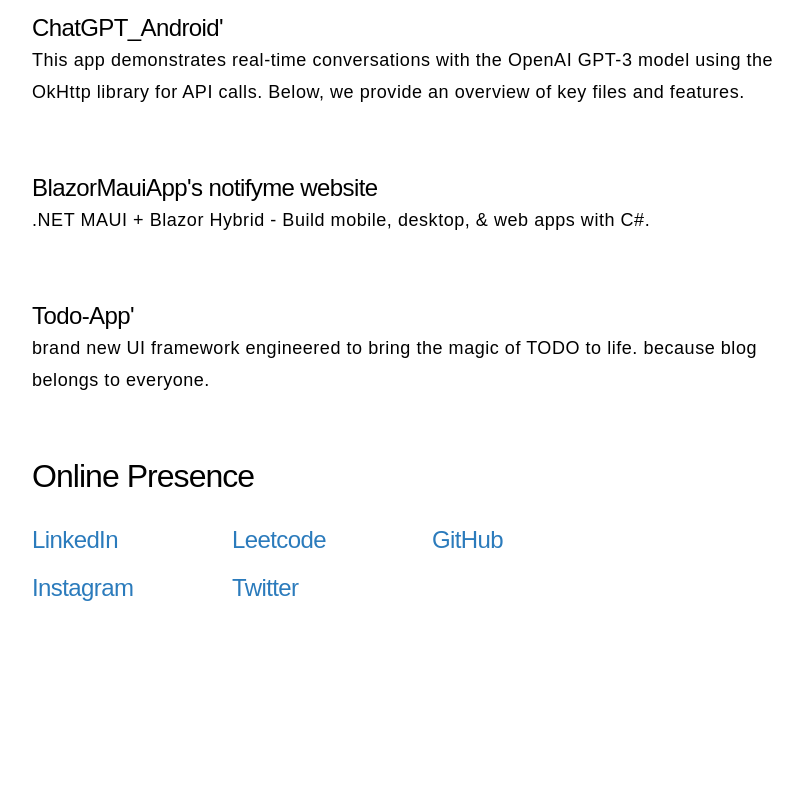
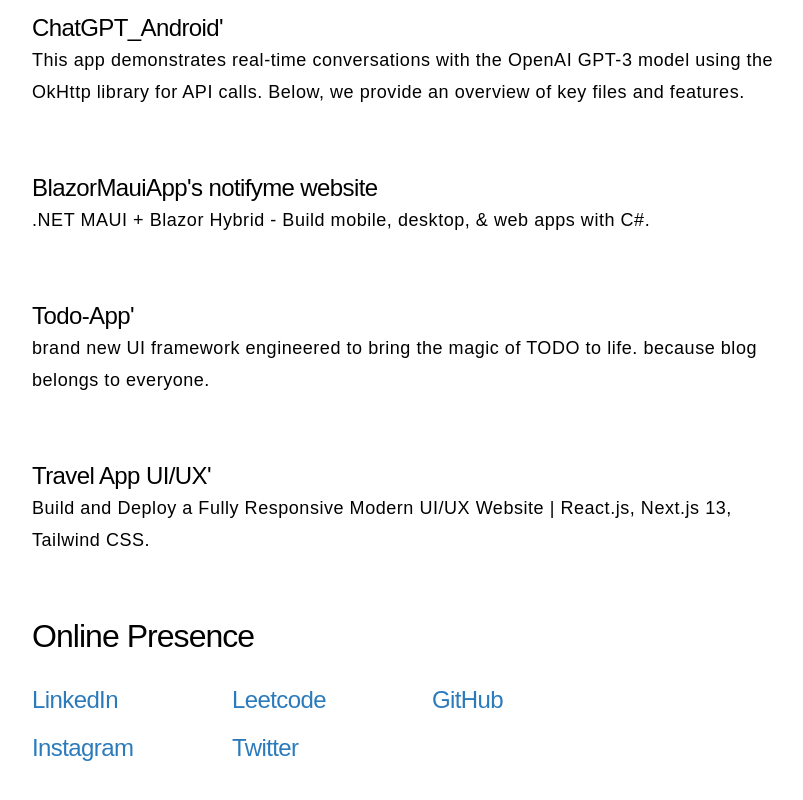
Before and after one commit to P-mistry/P-mistry.github.io, a plain HTML site: page index.html in a window 1280 px wide. Shown: the part 859-1659 px from the top of the page, without its empty margins (224-1027 px from the left). Before the commit the page ends 1543 px from the top, so only its background shows below. Drawn offline with Linux system fonts and the light colour scheme; a web font is replaced by a local one.

Commit message:
add project

```diff
--- a/index.html
+++ b/index.html
@@ -766,6 +766,12 @@
                     <p class="styles__WorkDescription-sc-os7e6w-8 gYsoWA">brand new UI framework engineered to bring the
                         magic of TODO to life. because blog belongs to everyone.</p>
                 </section>
+                <section class="styles__WorkSectionContainer-sc-os7e6w-6 jIefQe">
+                    <h4 class="styles__WorkTitle-sc-os7e6w-7 klSrTT"><a href="gh repo clone P-mistry/Travel_UI-UX"
+                            target="_blank">Travel App UI/UX&#x27;</a>
+                    <p class="styles__WorkDescription-sc-os7e6w-8 gYsoWA">Build and Deploy a Fully Responsive Modern UI/UX Website | React.js,
+                        Next.js 13, Tailwind CSS.</p>
+                </section>
             <section id="profiles">
                 <h3 class="styles__SectionTitle-sc-os7e6w-5 btyNBn"><span class="accent-line">Online Presence</span>
                 </h3>
```
